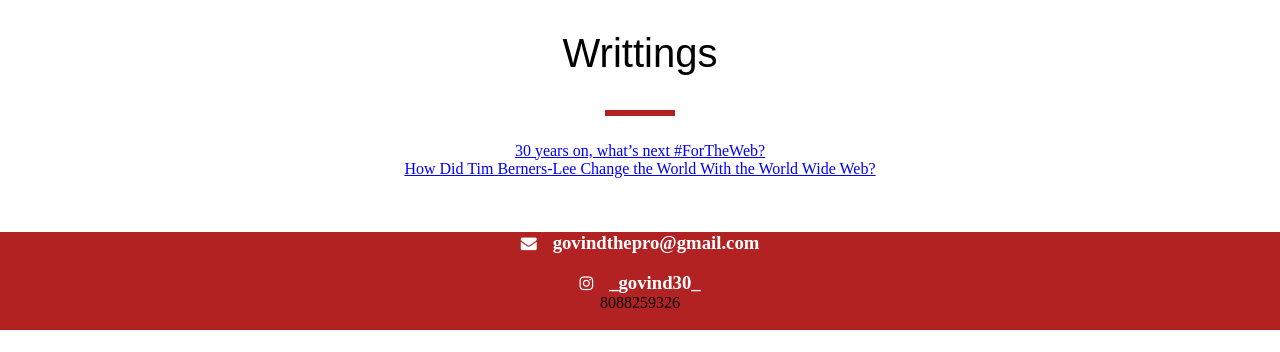
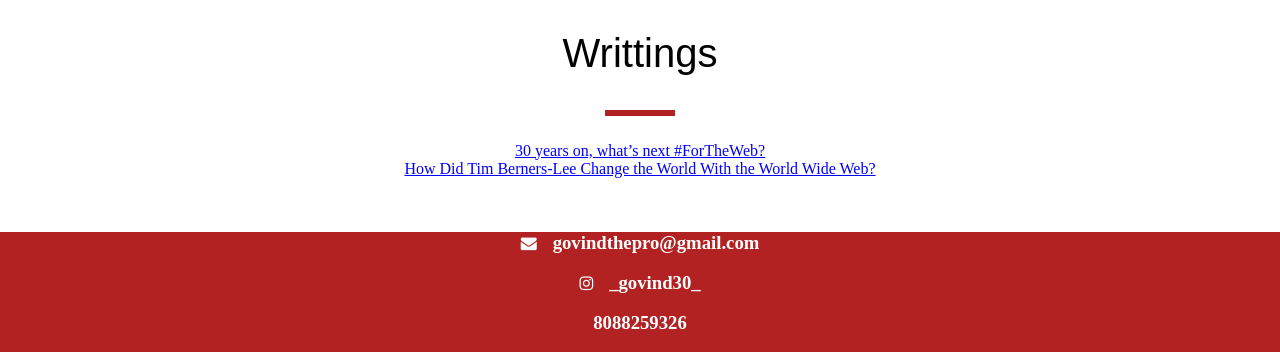
Before and after one commit to viewsite/Tim-Berners-Lee-Portfolio, a plain HTML site: page index.html in a window 1280 px wide. Shown: the part 3754-4106 px from the top of the page. Before the commit the page ends 4084 px from the top, so only its background shows below. Drawn offline with Linux system fonts and the light colour scheme.

Commit message:
Add files via upload

```diff
--- a/index.html
+++ b/index.html
@@ -102,7 +102,10 @@ _govind30_
 </h3>
 </a>
 <br>
+<br>
+<h3 id="number">
 8088259326
+</h3>
 </div>
 <br>
 </center>
```
